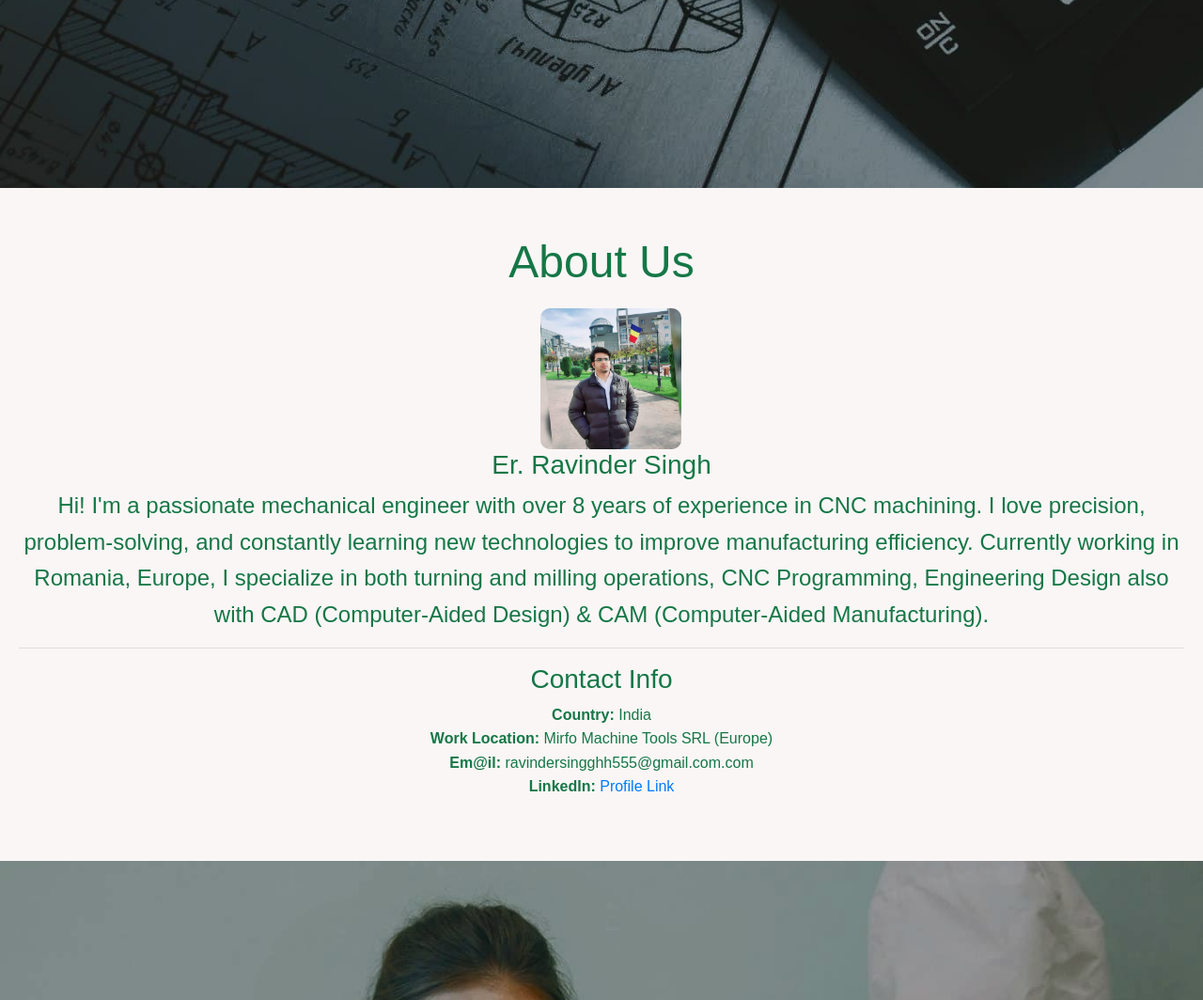
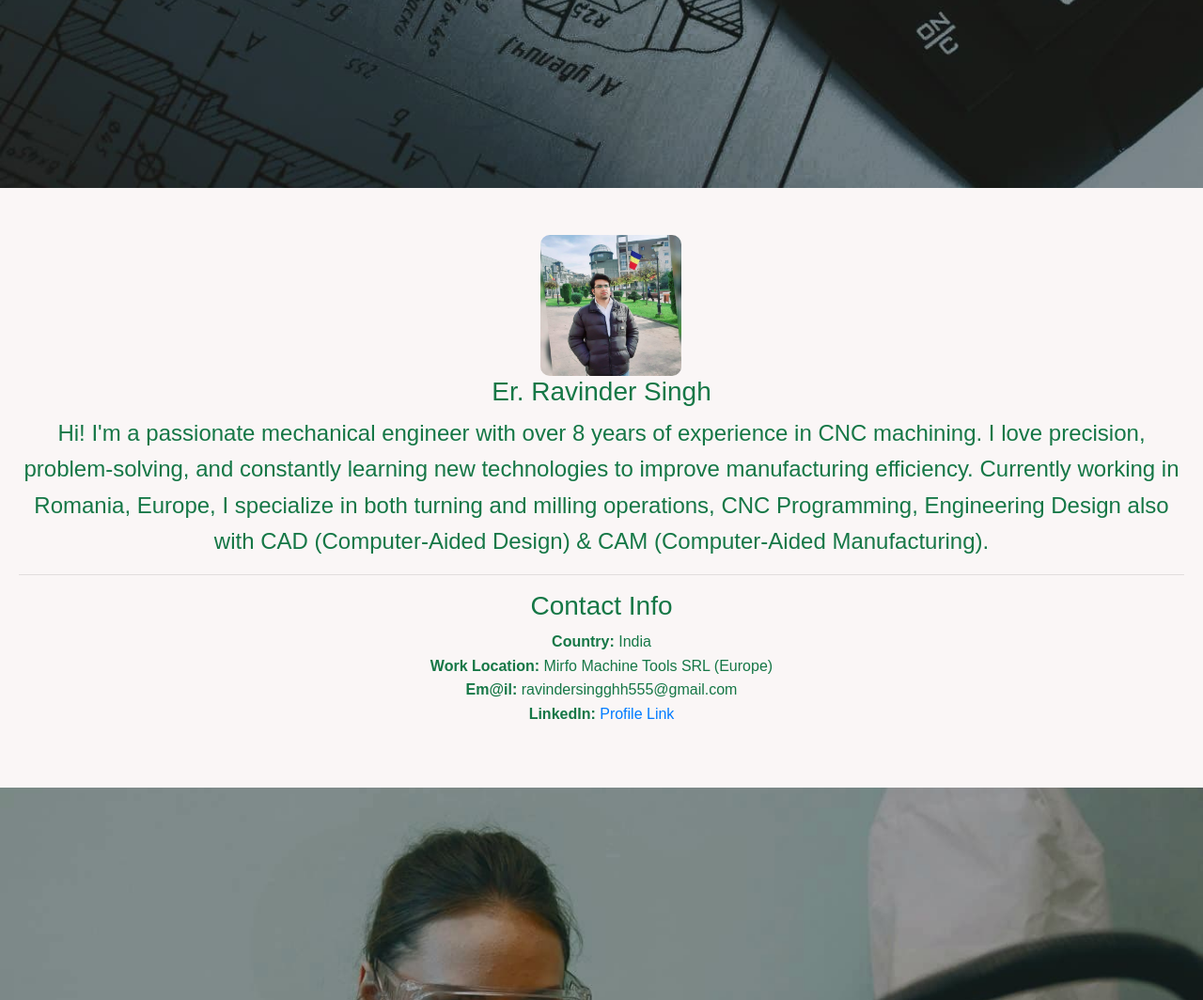
Before and after one commit to coding-n-coding/simplecnc, a Django app: page / in a window 1280 px wide. Shown: the part 2260-3324 px from the top of the page at 94% size. Run offline with Django 5.2, Linux system fonts and the light colour scheme.

Commit message:
Update hm.html

```diff
--- a/templates/hm.html
+++ b/templates/hm.html
@@ -29,7 +29,6 @@
 <!-- Content Section -->
 <section class="content">
     <div class="section-container">
-        <h1>About Us</h1>
         <img src="/static/maincss/prince.jpg" alt="Your Name" style="width: 150px; border-radius: 10px; margin-left: 20px;">
         <h3>Er. Ravinder Singh</h3>
         <p>
@@ -42,7 +41,7 @@
         <ul style="list-style: none; padding: 0;">
         <li><strong>Country:</strong> India</li>
         <li><strong>Work Location:</strong> Mirfo Machine Tools SRL (Europe)</li>
-        <li><strong>Em@il:</strong> ravindersingghh555@gmail.com.com</li>
+        <li><strong>Em@il:</strong> ravindersingghh555@gmail.com</li>
         <li><strong>LinkedIn:</strong> <a href="https://www.linkedin.com/in/er-ravinder-singh-044129361" target="_blank">Profile Link</a></li>
         </ul>
         </div>
```
